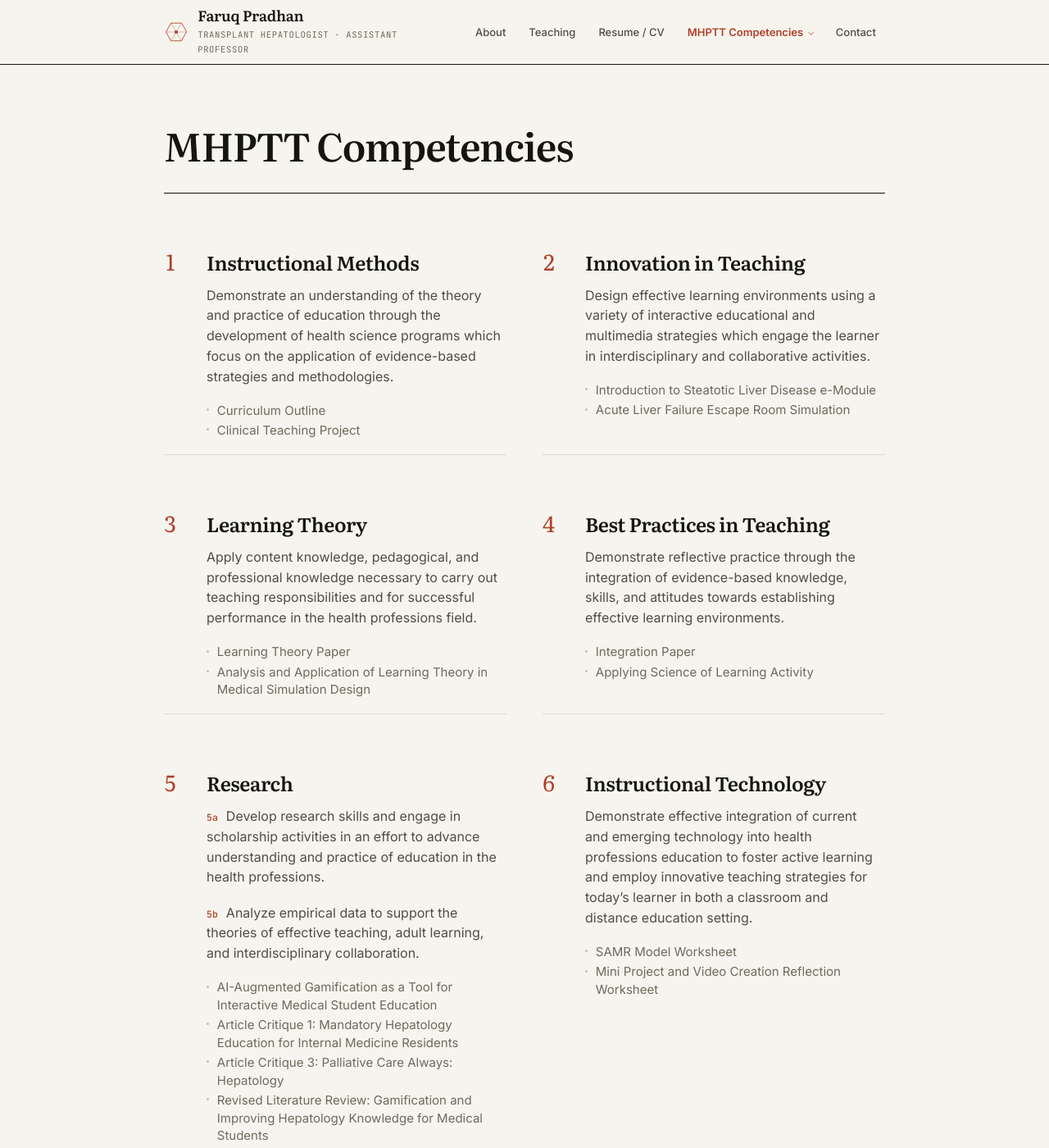
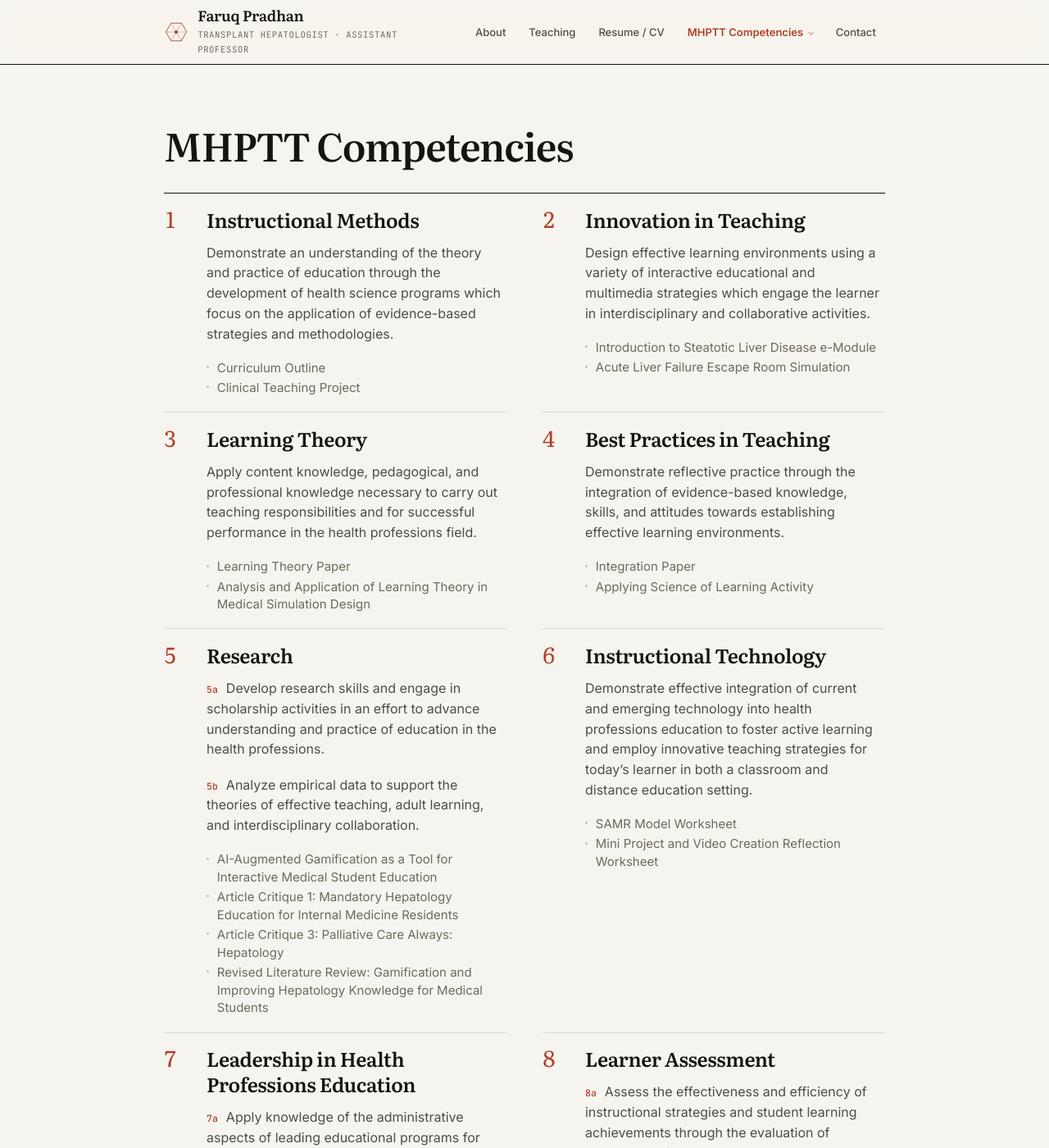
Before and after one commit to fpradhan/fpradhan.github.io, a Jekyll site: the page built from objectives.md, in a window 1280 px wide and 1400 px high. Shown: the whole window at 82% size. Built offline with Jekyll 4.4.1, drawn with Linux system fonts in a browser that asks for light colours.

Commit message:
Close the gap above each name on the competencies index
The general .prose h2 rule outranks .index-name, and its 3.25rem top
margin put 52px of empty space above all eight names. Only that margin
is taken back; the names keep the size and weight they have now. The
page is 208px shorter on desktop and 416px shorter on a phone.

Co-Authored-By: Claude Opus 5.5 <noreply@anthropic.com>
Claude-Session: https://claude.ai/code/session_01SajNJDGDkt5q5fCgsPRcNk

```diff
--- a/assets/css/style.css
+++ b/assets/css/style.css
@@ -488,6 +488,9 @@ main{flex:1 0 auto;padding:4.5rem 0 6rem}
 .index-text{min-width:0}
 .index-name{font-family:var(--display);font-size:1.3rem;font-weight:400;
   letter-spacing:0;line-height:1.15;margin:0 0 .3rem}
+/* .prose h2 outranks .index-name, so its size, weight and margins win. Only
+   the 3.25rem top margin is taken back here; it put 52px above every name. */
+.prose .index-name{margin-top:0}
 .index-name a{color:inherit;text-decoration:none}
 /* Stretched link: the whole cell is clickable, but the link's accessible name
    stays just the competency name rather than the entire block of text. */
```
